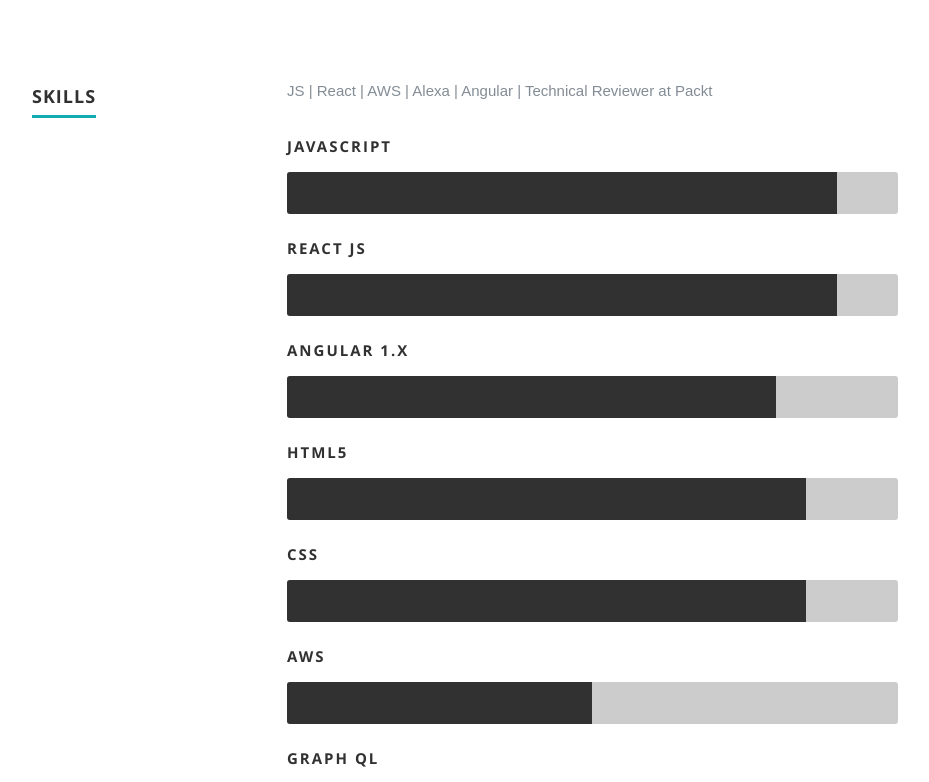
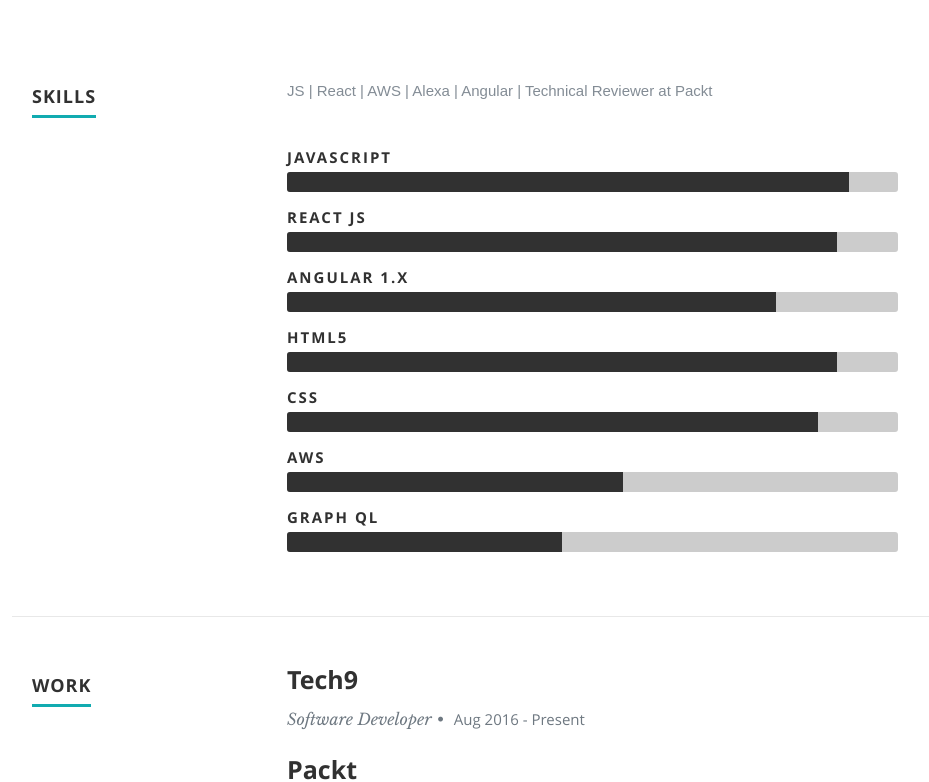
Before and after one commit to mehulcse/my-portfolio, a React (Create React App) app: page / in a window 1280 px wide. Shown: the part 1420-2202 px from the top of the page, without its empty margins (118-1047 px from the left). Built offline with nearby package versions, Linux system fonts and the light colour scheme; the HTML template or start-up script is replaced by a standard one.

Commit message:
Updated styles

```diff
--- a/public/css/layout.css
+++ b/public/css/layout.css
@@ -311,9 +311,9 @@ ul#nav li.current a { color: #F06000; }
 }
 .bars li {
    position: relative;
-  	margin-bottom: 60px;
+  	margin-bottom: 40px;
   	background: #ccc;
-  	height: 42px;
+  	height: 20px;
   	border-radius: 3px;
 }
 .bars li em {
@@ -323,7 +323,7 @@ ul#nav li.current a { color: #F06000; }
    letter-spacing: 2px;
 	font-weight: normal;
    position: relative;
-	top: -36px;
+	top: -25px;
 }
 .bar-expand {
    position: absolute;
@@ -334,7 +334,7 @@ ul#nav li.current a { color: #F06000; }
    padding-right: 24px;
   	background: #313131;
    display: inline-block;
-  	height: 42px;
+  	height: 20px;
    line-height: 42px;
    border-radius: 3px 0 0 3px;
 }
--- a/src/resumeData.js
+++ b/src/resumeData.js
@@ -119,7 +119,7 @@ let resumeData = {
     "skills": [
         {
             "skillname": "Javascript",
-            "ratings": "90%"
+            "ratings": "92%"
         },
         {
             "skillname": "React Js",
@@ -131,19 +131,19 @@ let resumeData = {
         },
         {
             "skillname": "HTML5",
-            "ratings": "85%"
+            "ratings": "90%"
         },
         {
             "skillname": "CSS",
-            "ratings": "85%"
+            "ratings": "87%"
         },
         {
             "skillname": "AWS",
-            "ratings": "50%"
+            "ratings": "55%"
         },
         {
             "skillname": "Graph QL",
-            "ratings": "50%"
+            "ratings": "45%"
         },
     ],
     "portfolio": [
```
